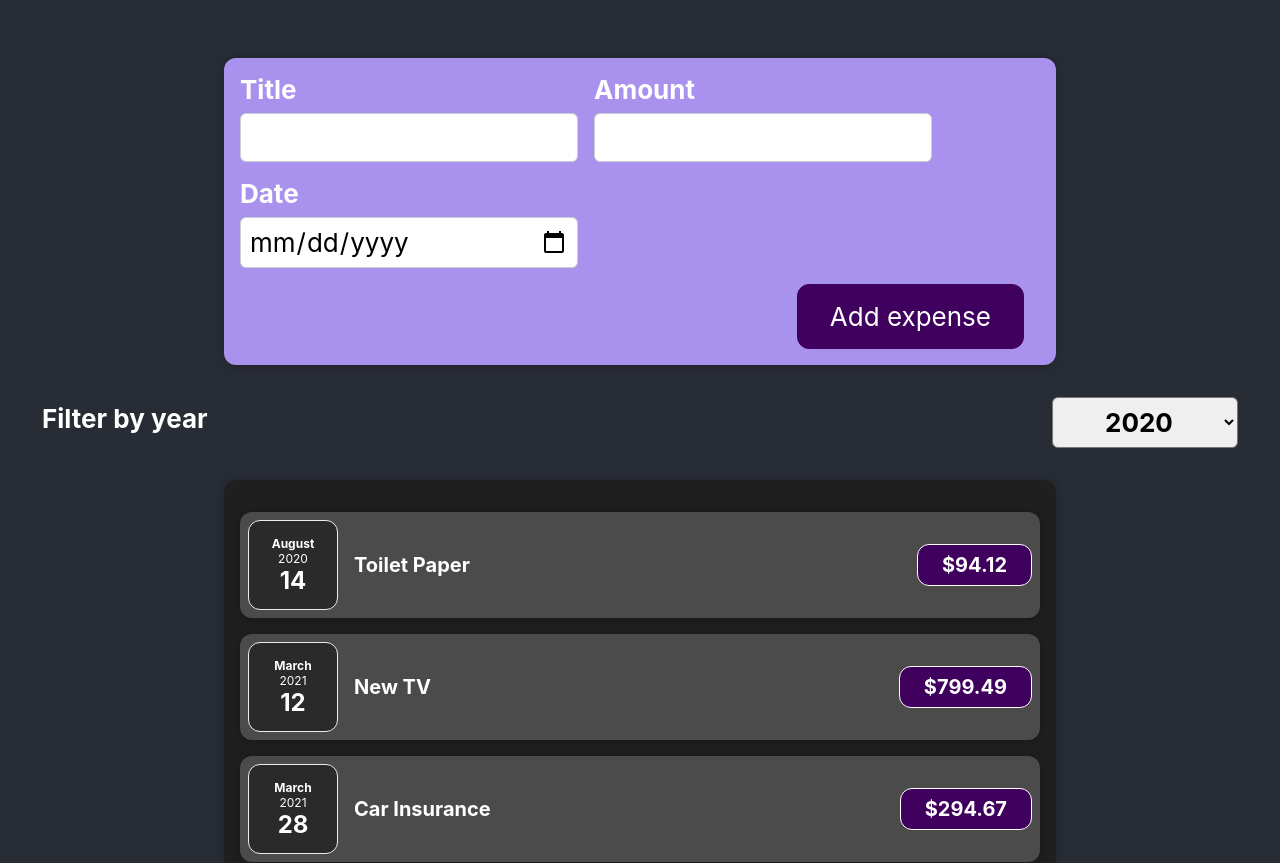
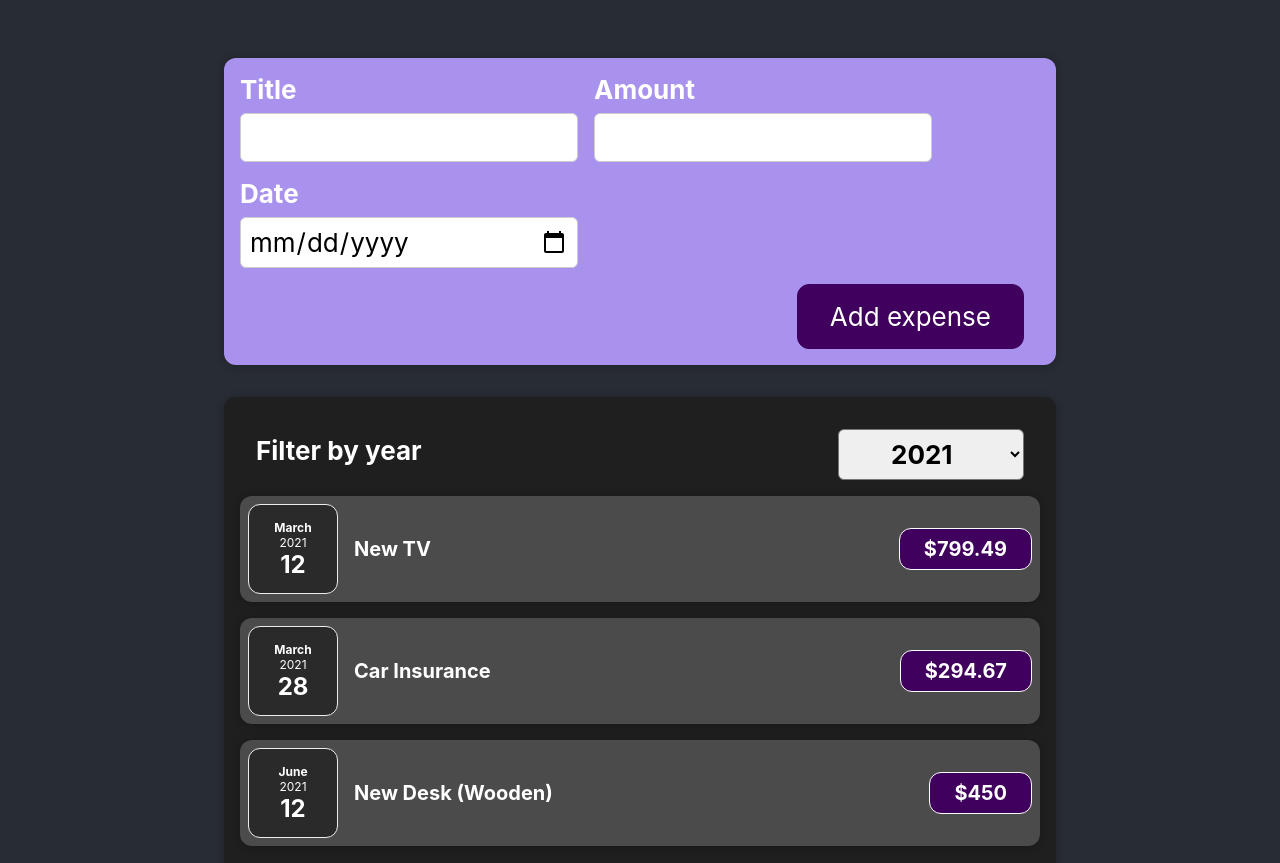
Before and after one commit to josepo/expenses, a React (Create React App) app: page / in a window 1280 px wide. Shown: the top 863 px of the page. Built offline with nearby package versions, Linux system fonts and the light colour scheme.

Commit message:
Implement filter

```diff
--- a/src/App.js
+++ b/src/App.js
@@ -15,6 +15,7 @@ const DUMMY_EXPENSES = [
 const App = () =>
 {
    const [expenses, setExpenses] = useState(DUMMY_EXPENSES);
+   const [year, setYear] = useState(new Date().getFullYear());
 
    const add = expense =>
    {
@@ -24,7 +25,11 @@ const App = () =>
    return (
       <div className="App">
          <NewExpense onNew={ add }/>
-         <Expenses items={ expenses } />
+
+         <Expenses
+            items={ expenses.filter(e => e.date.getFullYear() === year) }
+            year={ year }
+            onFilter={ year => setYear(year) } />
       </div>
    );
 }
--- a/src/components/Expenses/Expenses.js
+++ b/src/components/Expenses/Expenses.js
@@ -1,30 +1,19 @@
-import { useState } from 'react';
-
 import Card from '../UI/Card';
 import ExpensesFilter from './ExpensesFilter';
 import ExpenseItem from './ExpenseItem';
 
 import './Expenses.css';
 
-const Expenses = ({ items }) =>
+const Expenses = ({ items, year, onFilter }) =>
 {
-   const [filteredYear, setFilteredYear] = useState('2020');
-
-   const filter = year =>
-   {
-      setFilteredYear(year);
-   };
-
    return (
-      <div>
-         <ExpensesFilter value={ filteredYear } onFilter={ filter } />
-         <Card className='expenses'>
+      <Card className='expenses'>
+         <ExpensesFilter value={ year } onFilter={ year => onFilter(parseInt(year)) } />
          {
             items.map(i =>
                <ExpenseItem key={ i.id } date={ i.date } title={ i.title } amount={ i.amount } />)
          }
-         </Card>
-      </div>
+      </Card>
    );
 }
 
```
